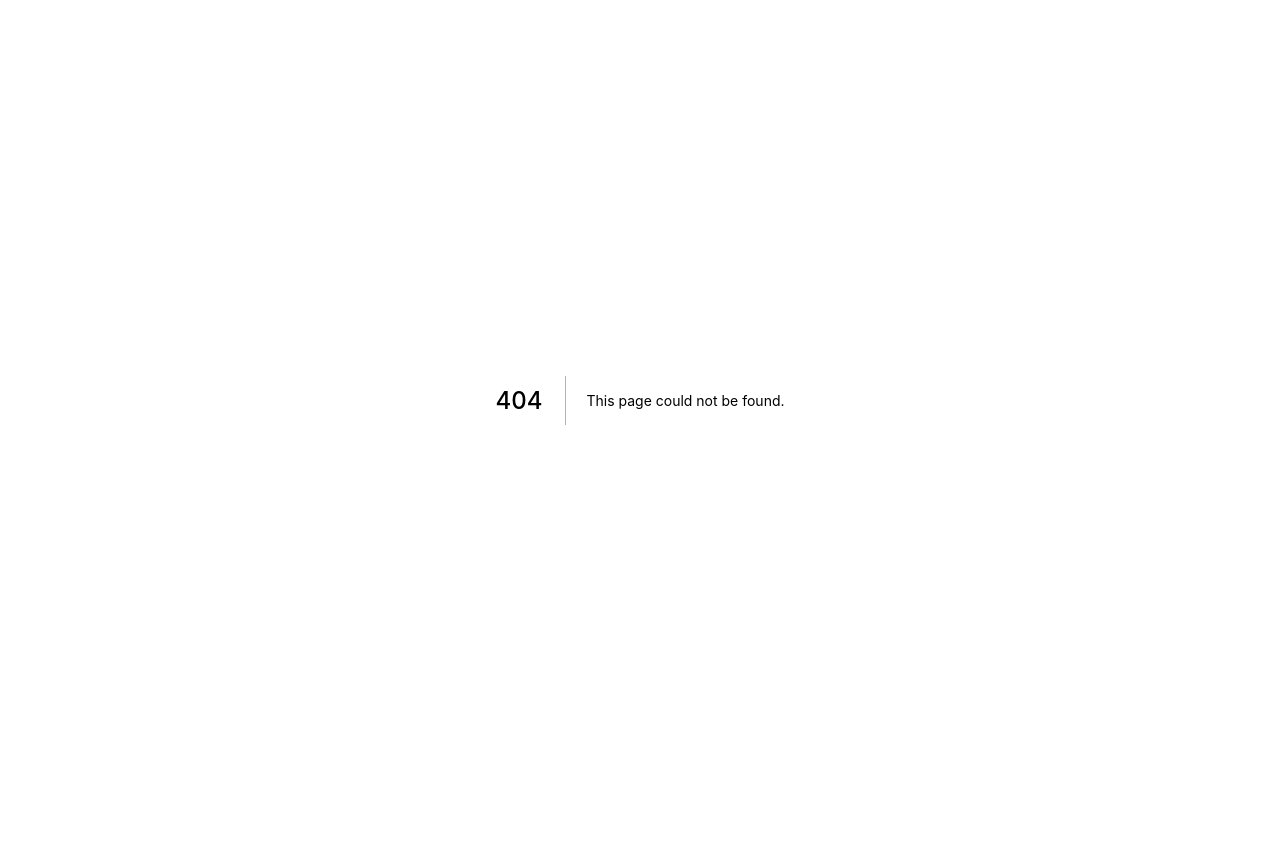
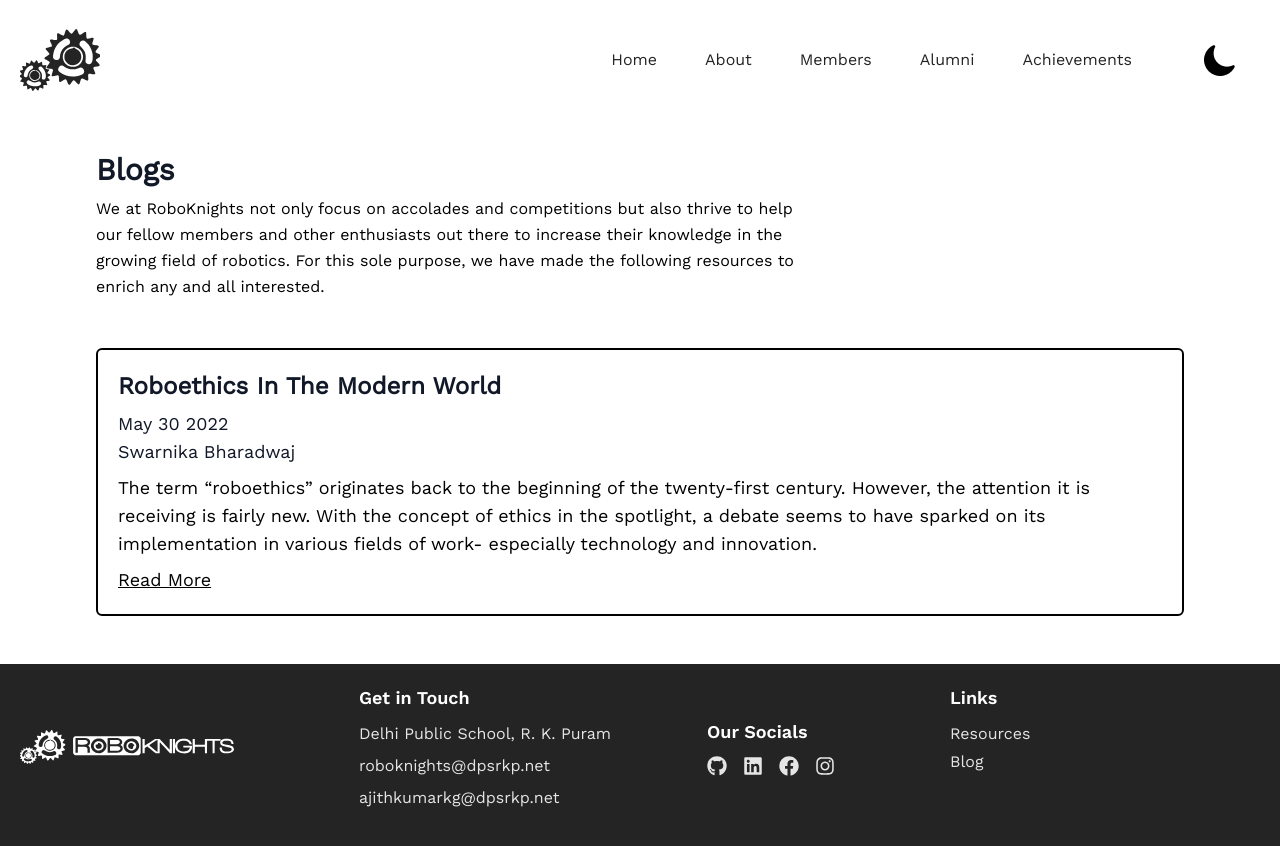
Before and after one commit to RoboKnights-Clan/RoboKnights-Clan.github.io, a Next.js app: page /blogs in a window 1280 px wide. Before the commit this address had no page. Shown: the top 846 px of the page. Before the commit the page ends 800 px from the top, so only its background shows below. Built offline with nearby package versions, Linux system fonts and the light colour scheme.

Commit message:
feat: blog posts section

```diff
--- a/components/Home/Hero.tsx
+++ b/components/Home/Hero.tsx
@@ -18,9 +18,11 @@ const Hero = () => {
               Resources
             </a>
           </Link>
-          <button className="inline-flex mr-2 text-dark dark:text-white dark:hover:bg-white dark:hover:text-dark bg-white dark:bg-transparent border-2 border-black dark:border-white py-2 px-16 focus:outline-none hover:bg-black hover:text-white transition duration-200 ease-in-out rounded text-lg font-sansm">
-            Blogs
-          </button>
+          <Link href="/blogs" passHref>
+            <a className="inline-flex mr-2 text-dark dark:text-white dark:hover:bg-white dark:hover:text-dark bg-white dark:bg-transparent border-2 border-black dark:border-white py-2 px-16 focus:outline-none hover:bg-black hover:text-white transition duration-200 ease-in-out rounded text-lg font-sansm">
+              Blogs
+            </a>
+          </Link>
         </div>
       </div>
       <div className="md:w-1/2 w-full">
--- a/components/Layout/Footer.tsx
+++ b/components/Layout/Footer.tsx
@@ -61,12 +61,14 @@ const Footer = () => {
         </div>
 
         <div className="mb-6">
-          <h5 className="font-bold mb-2.5 text-lg text-white font-sanssm">Links</h5>
+          <h5 className="font-bold mb-2.5 text-lg text-white font-sanssm">
+            Links
+          </h5>
           <div className="flex flex-col space-y-1">
             <Link href="/resources">
               <a className="text-gray-e5">Resources</a>
             </Link>
-            <Link href="/blog">
+            <Link href="/blogs">
               <a className="text-gray-e5">Blog</a>
             </Link>
           </div>
--- /dev/null
+++ b/pages/blogs/[slug].tsx
@@ -0,0 +1,69 @@
+// @ts-nocheck
+
+import React from "react";
+import fs from "fs";
+import path from "path";
+import matter from "gray-matter";
+import { marked } from "marked";
+import Link from "next/link";
+import Layout from "../../components/Layout/Layout";
+import type { NextPage } from "next";
+
+const Blog: NextPage = ({
+  frontmatter: { title, author, date },
+  content,
+}: any) => {
+  return (
+    <Layout title={title}>
+      <div className="container mx-auto lg:px-24 px-5 py-12">
+        <div className="mb-12">
+          <h2 className="text-3xl font-bold mb-8">{title}</h2>
+          <h2 className="text-xl font-bold">
+            Posted on {date} by {author}
+          </h2>
+        </div>
+        <div
+          className="prose lg:prose-xl text-dark dark:text-white"
+          dangerouslySetInnerHTML={{ __html: marked(content) }}
+        ></div>
+      </div>
+    </Layout>
+  );
+};
+
+export default Blog;
+
+export async function getStaticPaths() {
+  const files = fs.readdirSync(path.join("posts"));
+
+  const paths = files.map((files) => ({
+    params: {
+      slug: files.replace(".md", ""),
+    },
+  }));
+
+  return {
+    paths,
+    fallback: false,
+  };
+}
+
+export async function getStaticProps({
+  params: { slug },
+}: {
+  params: { slug: string };
+}) {
+  const markdownWithMeta = fs.readFileSync(
+    path.join("posts", slug + ".md"),
+    "utf8"
+  );
+
+  const { data: frontmatter, content } = matter(markdownWithMeta);
+
+  return {
+    props: {
+      frontmatter,
+      content,
+    },
+  };
+}
--- /dev/null
+++ b/pages/blogs/index.tsx
@@ -0,0 +1,82 @@
+/* eslint-disable @next/next/no-img-element */
+import React from "react";
+import fs from "fs";
+import path from "path";
+import matter from "gray-matter";
+import Link from "next/link";
+import type { NextPage } from "next";
+import Layout from "../../components/Layout/Layout";
+
+const BlogsPage: NextPage = ({ posts }: any) => {
+  return (
+    <Layout title="Blogs">
+      <div className="container mx-auto md:px-24 px-5 py-8">
+        <div className="flex flex-col w-full mb-8">
+          <h1 className="sm:text-3xl text-2xl font-bold  mb-2 text-gray-900 dark:text-white">
+            Blogs
+          </h1>
+          <p className="lg:w-2/3 leading-relaxed text-base mb-4 dark:text-gray-e9">
+            We at RoboKnights not only focus on accolades and competitions but
+            also thrive to help our fellow members and other enthusiasts out
+            there to increase their knowledge in the growing field of robotics.
+            For this sole purpose, we have made the following resources to
+            enrich any and all interested.
+          </p>
+        </div>
+        <div>
+          {posts.map((post: any, index: number) => (
+            <div
+              className="border-2 rounded-md border-black dark:border-white p-5 mb-4"
+              key={index}
+            >
+              <h1 className="sm:text-2xl text-xl mb-2 font-semibold text-gray-900 dark:text-white">
+                {post.frontmatter.title}
+              </h1>
+              <h2 className="sm:text-lg text-md font-medium text-gray-900 dark:text-white">
+                {post.frontmatter.date}
+              </h2>
+              <h2 className="sm:text-lg text-md mb-2 font-medium text-gray-900 dark:text-white">
+                {post.frontmatter.author}
+              </h2>
+              <p className="text-lg font-normal mb-2">
+                {post.frontmatter.excerpt}
+              </p>
+              <Link href={`/blogs/${post.slug}`}>
+                <a className="underline text-lg">Read More</a>
+              </Link>
+            </div>
+          ))}
+        </div>
+      </div>
+    </Layout>
+  );
+};
+
+export default BlogsPage;
+
+export async function getStaticProps() {
+  // Get files from the directory
+  const files = fs.readdirSync(path.join("posts"));
+
+  // Get slug and frontmatter from each file
+  const posts = files.map((file) => {
+    // Create a slug
+    const slug = file.replace(".md", "");
+
+    // Get frontmatter
+    const markDownWithMeta = fs.readFileSync(path.join("posts", file), "utf8");
+
+    const { data: frontmatter } = matter(markDownWithMeta);
+
+    return {
+      slug,
+      frontmatter,
+    };
+  });
+
+  return {
+    props: {
+      posts,
+    },
+  };
+}
--- /dev/null
+++ b/posts/roboethics.md
@@ -0,0 +1,16 @@
+---
+title: "Roboethics In The Modern World"
+date: "May 30 2022"
+author: "Swarnika Bharadwaj"
+excerpt: "The term “roboethics” originates back to the beginning of the twenty-first century. However, the attention it is receiving is fairly new. With the concept of ethics in the spotlight, a debate seems to have sparked on its implementation in various fields of work- especially technology and innovation."
+---
+
+The term “roboethics” originates back to the beginning of the twenty-first century. However, the attention it is receiving is fairly new. With the concept of ethics in the spotlight, a debate seems to have sparked on its implementation in various fields of work- especially technology and innovation.
+
+Roboethics can be called as an interdisciplinary area of study that deals with the virtuous functioning of robots- preparing rules for a certain code of conduct that does not pose a threat to humanity or the world in the distant future. The advancement of robotics in the past few years has led to creation of an approach that ensures the actions of newly designed robots are in line with what we today describe as ‘ethical’.
+
+There are various reasons that could be attributed to the growing importance of this idea- the most perceptible being the fact that it plays a crucial role in the relationship between humans and machines. Fast tracked development in automation also demands a stricter proposition towards regulation. In accordance with this fact numerous countries are taking steps to lay the groundwork for a ‘human-robot coexistence society’, examples being Japan and South Korea.
+
+The discussions surrounding this belief are now no longer limited to academics and tech-experts - intellectuals from all over the world are participating in the deliberation. Even though there has been considerable progress in the research surrounding roboethics, people are also setting up their own directives and policies unrestrained by government institutions. This however, leads to the creation of a risk- moral dilemmas. Therefore, it is necessary to ensure that robots are integrated in our lives with the guarantee that this technological expansion will not violate human rights.
+
+Roboethics might seem like an unfamiliar territory- it is, however, one in which it is necessary to delve deeper. Howsoever different our opinions might be, the one thing we all can agree on is that there is a dire need for the inclusion of this outlook in today’s world. Once we have a clearer understanding of this objective, smoother and safer operation of ‘ethical robots’ can be ensured.
--- a/tailwind.config.js
+++ b/tailwind.config.js
@@ -9,7 +9,7 @@ module.exports = {
         sans: ["WorkSans", "sans-serif"],
         sansm: ["WSans-Medium", "sans-serif"],
         sanssm: ["WSans-SemiBold", "sans-serif"],
-        sansl: ["WSans-Light", "sans-serif"]
+        sansl: ["WSans-Light", "sans-serif"],
       },
       colors: {
         dark: "#242424",
@@ -21,10 +21,10 @@ module.exports = {
           cb: "#cbcbcb",
           bf: "#bfbfbf",
           db: "#dbdbdb",
-        }
+        },
       },
     },
   },
-  plugins: [],
-  darkMode: 'class'
+  plugins: [require("@tailwindcss/typography")],
+  darkMode: "class",
 };
```
